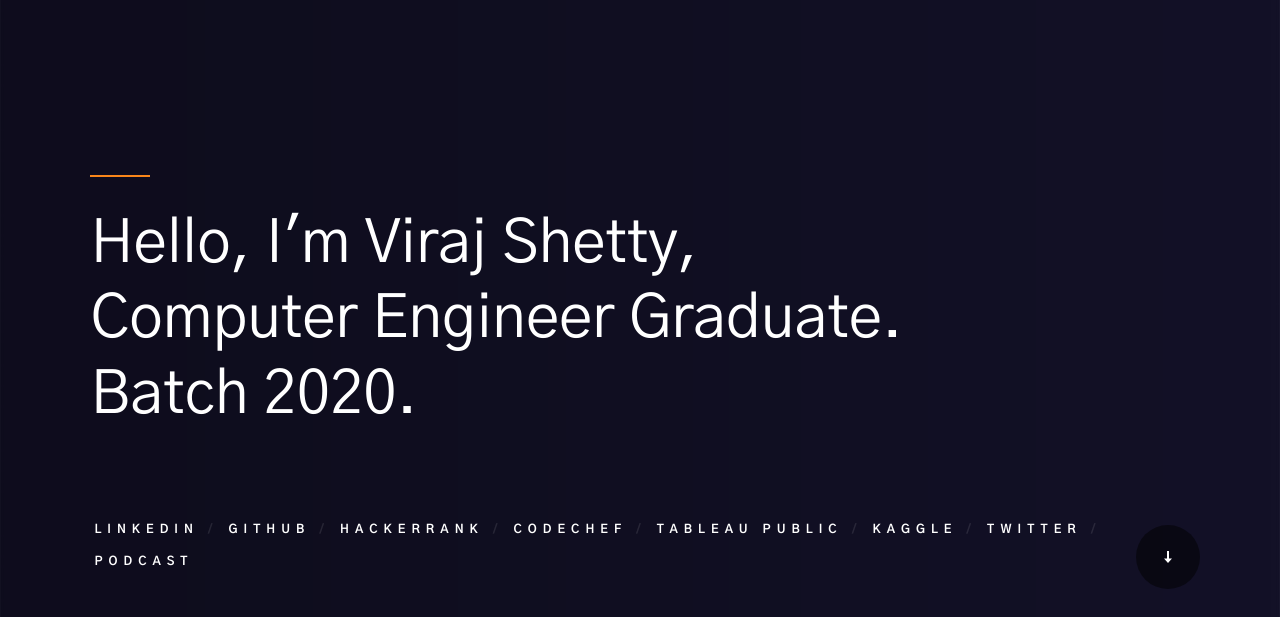
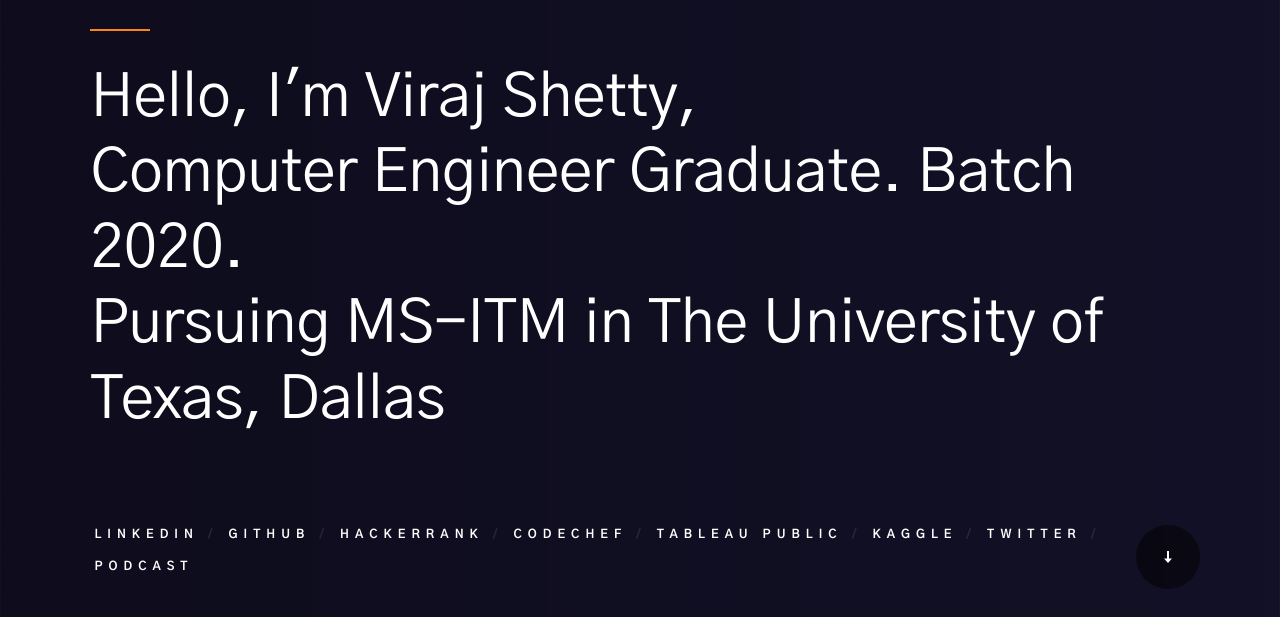
Before and after one commit to VirajVShetty/virajvshetty.github.io, a plain HTML site: page index.html in a window 1280 px wide. Shown: the part 131-748 px from the top of the page. Drawn offline with nearby package versions, Linux system fonts and the light colour scheme.

Commit message:
Update index.html

```diff
--- a/index.html
+++ b/index.html
@@ -87,8 +87,8 @@
 
                 <h1>
                 Hello, I'm Viraj Shetty, <br>
-                Computer Engineer Graduate. <br>
-                Batch 2020.
+                Computer Engineer Graduate. Batch 2020.<br>
+                Pursuing MS-ITM in The University of Texas, Dallas
                 </h1>
 
                 <ul class="hero-social">
@@ -156,7 +156,7 @@
                     <h3 data-aos="fade-up">Profile</h3>
 
                     <p data-aos="fade-up">
-                    I'm a Computer Engineer Graduate from Mumbai University.
+                    I'm a Computer Engineer undergraduate pursuing MSITM from UTD.
                     I am a Python and Tableau Enthusiast, specializing in the field of Data Analytics.
                     Completed a lot of coursework on topics of Advance Python, Tableau, MongoDB, R and MS-Excel.
                     </p>
```
